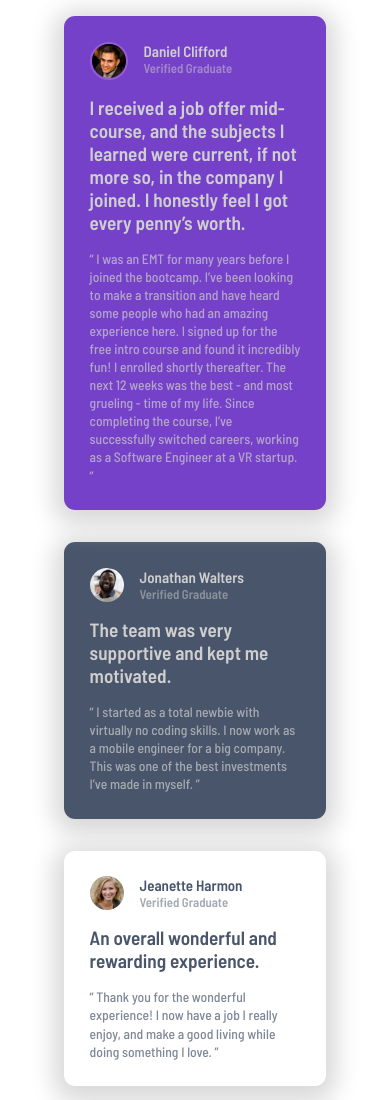
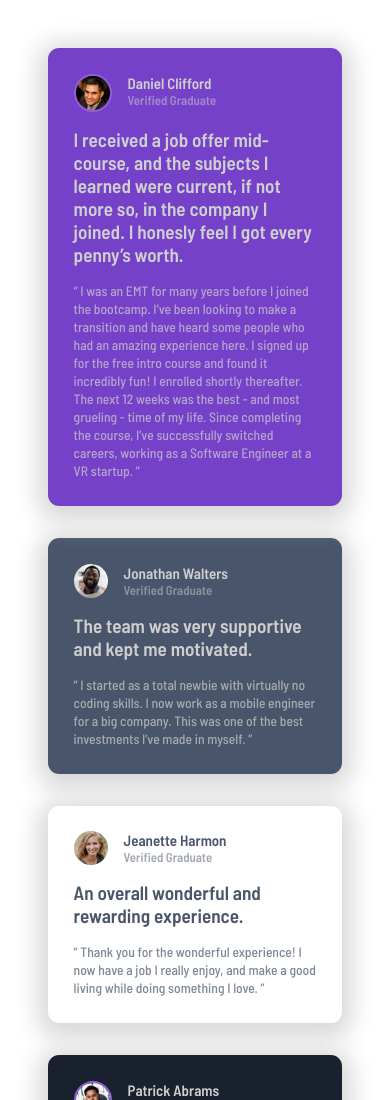
Before and after one commit to Fa-23/Testimonials-grid-section, a plain HTML site: page index.html in a window 390 px wide. Shown: the top 1100 px of the page. Drawn offline with Linux system fonts and the light colour scheme.

Commit message:
corrections-a

```diff
--- a/index.html
+++ b/index.html
@@ -9,7 +9,7 @@
 </head>
 
 <body>
-  <main class="main">
+  <main>
     <div class="grid-container">
     <article class="articles article--daniel">
       <h1 class="article--daniel__quotes" >”</h1>
@@ -24,7 +24,7 @@
       </section>
       <section class="articles__text">
         <p class="articles__p">I received a job offer mid-course, and the subjects I learned were current, if not more so,
-          in the company I joined. I honestly feel I got every penny’s worth.</p>
+          in the company I joined. I honesly feel I got every penny’s worth.</p>
           <p class="articles__quotes">“ I was an EMT for many years before I joined the bootcamp. I’ve been looking to make a transition and have heard some people who had an amazing experience here. I signed up
             for the free intro course and found it incredibly fun! I enrolled shortly thereafter.
             The next 12 weeks was the best - and most grueling - time of my life. Since completing
--- a/styles.css
+++ b/styles.css
@@ -12,8 +12,13 @@ html {
 body {
     max-width: 1440px;
     background-color: hsl(0, 0%, 100%);
-    padding-left: 6rem;
-    padding-right: 6rem;
+    padding: 4rem;
+}
+
+main {
+    display: flex;
+    justify-content: center;
+    align-items: center;
 }
 
 .articles {
@@ -89,8 +94,7 @@ body {
     border-radius: 50%;
 }
 .article--daniel .articles__photo,
-.article--patrick .articles__photo
- {
+.article--patrick .articles__photo {
     border: .15rem solid hsl(266, 63%, 61%);
 }
 .articles__titles {
@@ -136,8 +140,7 @@ a {
 /*MEDIA*/
 @media screen and (max-width: 900px){
     body {
-        padding-left: 3rem;
-        padding-right: 3rem;
+        padding: 2rem;
     }
     .grid-container {
         display: flex;
```
